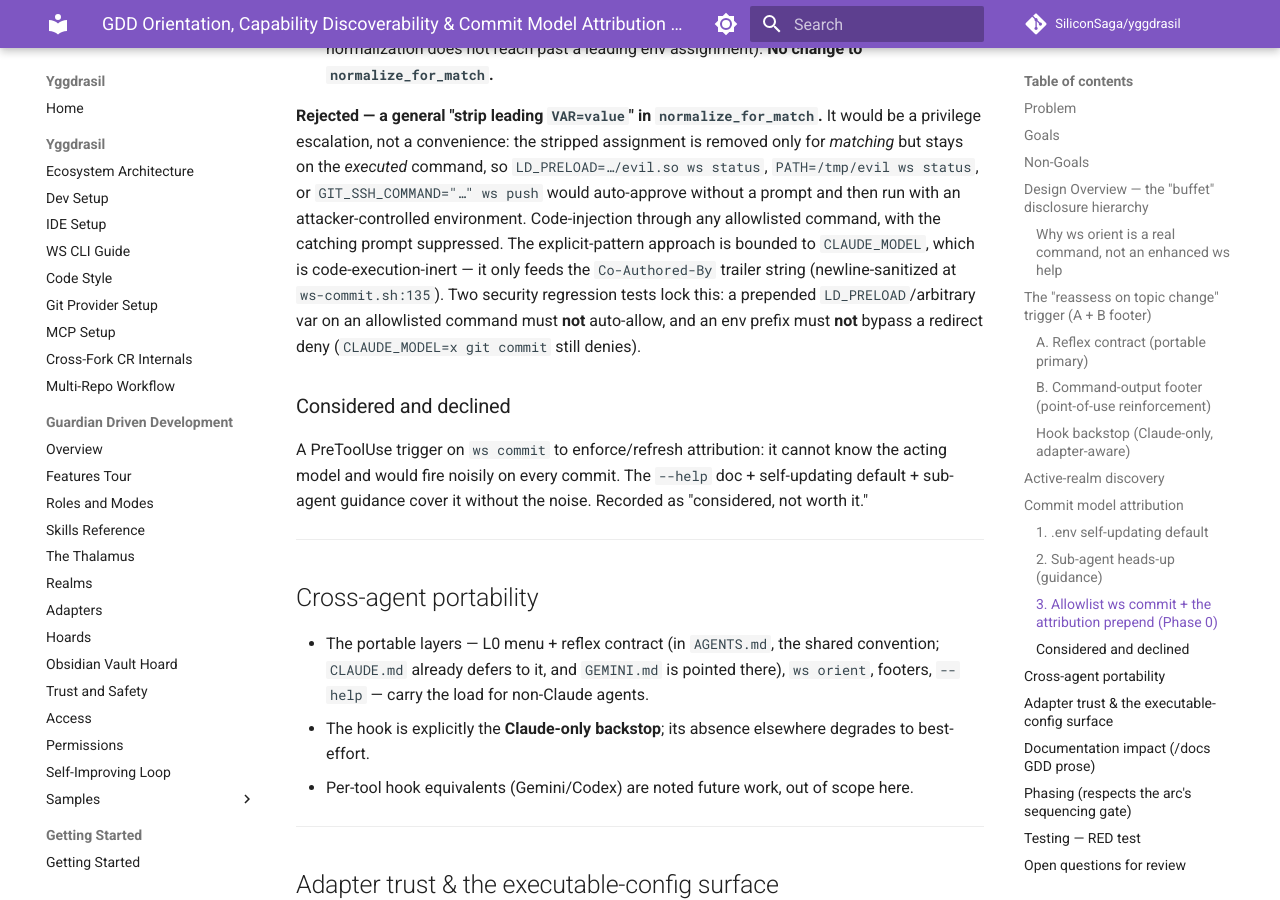
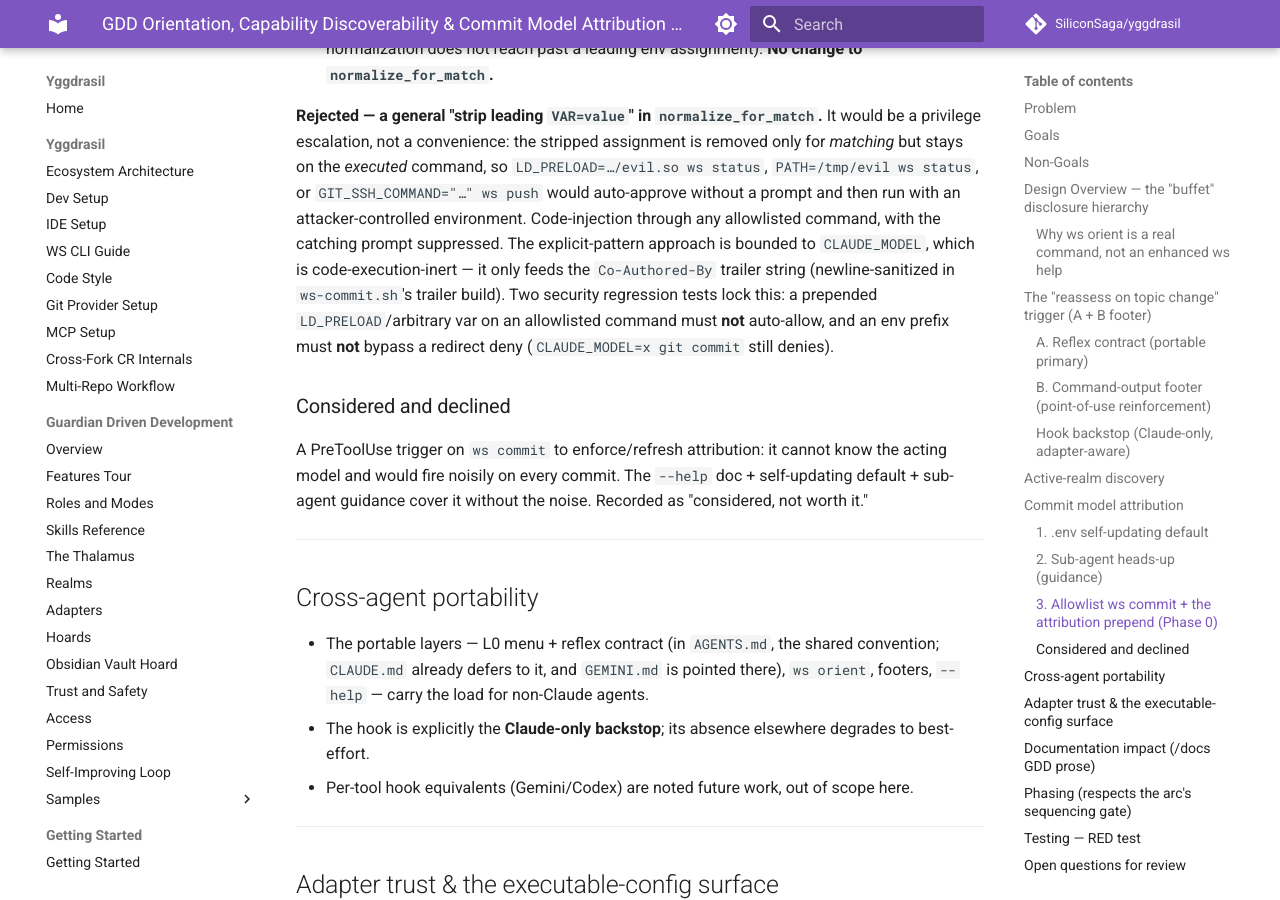
Before and after one commit to SiliconSaga/yggdrasil, an MkDocs documentation site: the page built from docs/plans/2026-06-02-gdd-orientation-and-attribution-design.md, in a window 1280 px wide and 900 px high, scrolled down 5151 px. Built offline with MkDocs 1.6.1 and Material for MkDocs 9.7.7, drawn with Linux system fonts in a browser that asks for light colours; comment, search, counter and statistics services are not loaded.

Commit message:
fix(pr84): round-3 review — Bash 3.2-safe help test, de-brittle ws-commit.sh line refs
Round 3 of Copilot review on PR #84 (3 comments, all valid):

- help.bats Bash 4+ dependency: `${output,,}` is a Bash 4 downcase; macOS ships
  /bin/bash 3.2. Replaced with a `tr '[:upper:]' '[:lower:]'` downcase (Copilot's
  suggestion) so the case-insensitive assertion is portable. The pipe lives
  inside the bats test body, not a ws tool call, so it's fine.
- Brittle `ws-commit.sh:135` line reference in the design + plan docs: the
  sanitization line has already drifted (now ~144). Replaced the `:NNN` with a
  behavior reference ("newline-sanitized in ws-commit.sh's trailer build") in
  both docs so it can't go stale.

Full bats suite: 245/245 green.

Co-Authored-By: Claude Opus 4.8 <noreply@anthropic.com>

```diff
--- a/docs/plans/2026-06-02-gdd-orientation-and-attribution-design.md
+++ b/docs/plans/2026-06-02-gdd-orientation-and-attribution-design.md
@@ -123,7 +123,7 @@ When dispatching a sub-agent — especially on a different model (Sonnet vs Opus
 - Add a `ws commit` allow pattern to project `.claude/settings.json` `permissions.allow` (normalized, so bare `ws commit` and `bash scripts/ws commit` both match).
 - Add **explicit, bounded** allow patterns for the attribution prepend — `CLAUDE_MODEL=* ws commit` and `CLAUDE_MODEL=* bash scripts/ws commit` (both dispatch forms, since normalization does not reach past a leading env assignment). **No change to `normalize_for_match`.**
 
-**Rejected — a general "strip leading `VAR=value`" in `normalize_for_match`.** It would be a privilege escalation, not a convenience: the stripped assignment is removed only for *matching* but stays on the *executed* command, so `LD_PRELOAD=…/evil.so ws status`, `PATH=/tmp/evil ws status`, or `GIT_SSH_COMMAND="…" ws push` would auto-approve without a prompt and then run with an attacker-controlled environment. Code-injection through any allowlisted command, with the catching prompt suppressed. The explicit-pattern approach is bounded to `CLAUDE_MODEL`, which is code-execution-inert — it only feeds the `Co-Authored-By` trailer string (newline-sanitized at `ws-commit.sh:135`). Two security regression tests lock this: a prepended `LD_PRELOAD`/arbitrary var on an allowlisted command must **not** auto-allow, and an env prefix must **not** bypass a redirect deny (`CLAUDE_MODEL=x git commit` still denies).
+**Rejected — a general "strip leading `VAR=value`" in `normalize_for_match`.** It would be a privilege escalation, not a convenience: the stripped assignment is removed only for *matching* but stays on the *executed* command, so `LD_PRELOAD=…/evil.so ws status`, `PATH=/tmp/evil ws status`, or `GIT_SSH_COMMAND="…" ws push` would auto-approve without a prompt and then run with an attacker-controlled environment. Code-injection through any allowlisted command, with the catching prompt suppressed. The explicit-pattern approach is bounded to `CLAUDE_MODEL`, which is code-execution-inert — it only feeds the `Co-Authored-By` trailer string (newline-sanitized in `ws-commit.sh`'s trailer build). Two security regression tests lock this: a prepended `LD_PRELOAD`/arbitrary var on an allowlisted command must **not** auto-allow, and an env prefix must **not** bypass a redirect deny (`CLAUDE_MODEL=x git commit` still denies).
 
 ### Considered and declined
 
```
Also changed, not shown: docs/plans/2026-06-02-gdd-orientation-and-attribution-plan.md (+1 -1 lines), 1 other file.
